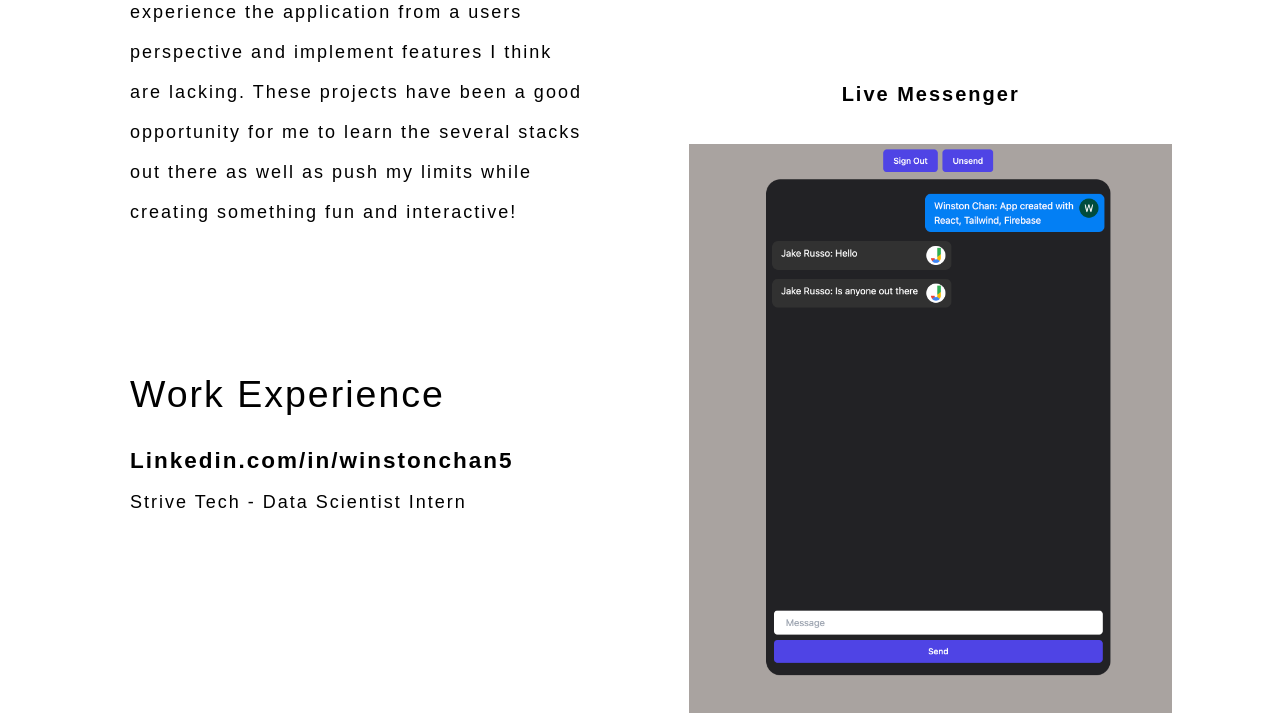
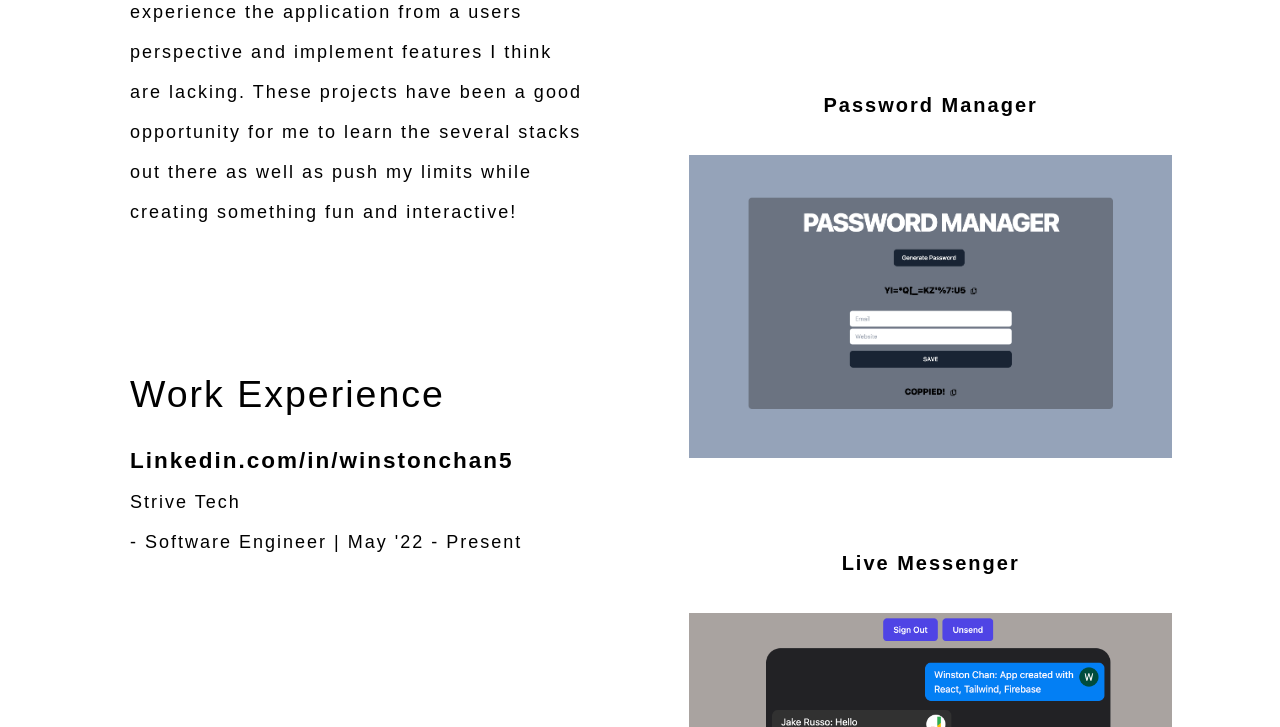
Before and after one commit to WinstonChaan/myPortfolio, a website built with Vite: page index.html in a window 1280 px wide. Shown: the part 1733-2460 px from the top of the page. Built offline with nearby package versions, Linux system fonts and the light colour scheme; animation ran at ten frames a second.

Commit message:
new project

```diff
--- a/index.html
+++ b/index.html
@@ -100,18 +100,30 @@
         opportunity for me to learn the several stacks out there as well as push
         my limits while creating something fun and interactive!
       </div>
+
+      <!-- PROJECTS PICS -->
       <div id="projectListID" class="projectList float-right">
         <div class="todo">
           <h1 class="text-center pt-3">Live To Do List</h1>
           <a href="https://livetodolist-66f7e.web.app/">
             <img
               class="object-contain w-full h-full p-7"
-              src="pics/livetodo.png"
+              src="pics/livetodolist.png"
               href
             />
           </a>
         </div>
-        <div class="messenger float-right">
+        <div class="password">
+          <h1 class="text-center pt-3">Password Manager</h1>
+          <a href="https://winstonchaan.github.io/passwordManager/">
+            <img
+              class="object-contain w-full h-full p-7"
+              src="pics/passwordmanager.png"
+              href
+            />
+          </a>
+        </div>
+        <div class="messenger">
           <h1 class="text-center pt-3">Live Messenger</h1>
           <a href="https://message-ccea8.web.app/">
             <img
@@ -121,13 +133,17 @@
           </a>
         </div>
       </div>
+
+      <!-- WORK EXPERIENCE -->
       <div id="workExperienceID" class="workExperience inline-block">
         <h1 class="text-3xl text-left pb-5">Work Experience</h1>
         <a href="https://www.linkedin.com/in/winstonchan5" class="text-lg">
           Linkedin.com/in/winstonchan5</a
         >
         <br />
-        Strive Tech - Data Scientist Intern
+        Strive Tech
+        <br />
+        - Software Engineer | May '22 - Present
       </div>
     </main>
     <script type="module" src="/main.js"></script>
--- a/style.css
+++ b/style.css
@@ -72,6 +72,14 @@ main {
 .messenger {
   color: black;
   background-color: rgba(255, 255, 255, 0.9);
+  margin-bottom: 2rem;
+  border-radius: 20px;
+}
+
+.password {
+  color: black;
+  background-color: rgba(255, 255, 255, 0.9);
+  margin-bottom: 2rem;
   border-radius: 20px;
 }
 
```
Also changed, not shown: pics/livetodo.png (deleted), pics/livetodolist.png (added), pics/passwordmanager.png (added), 1 other file.
